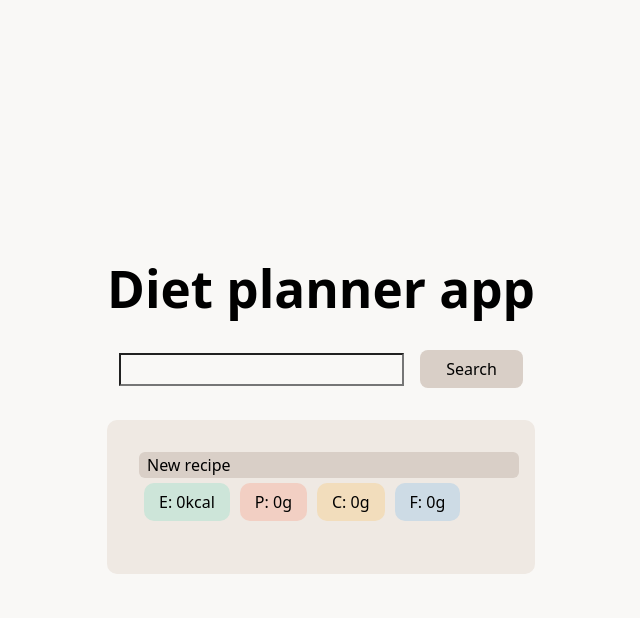
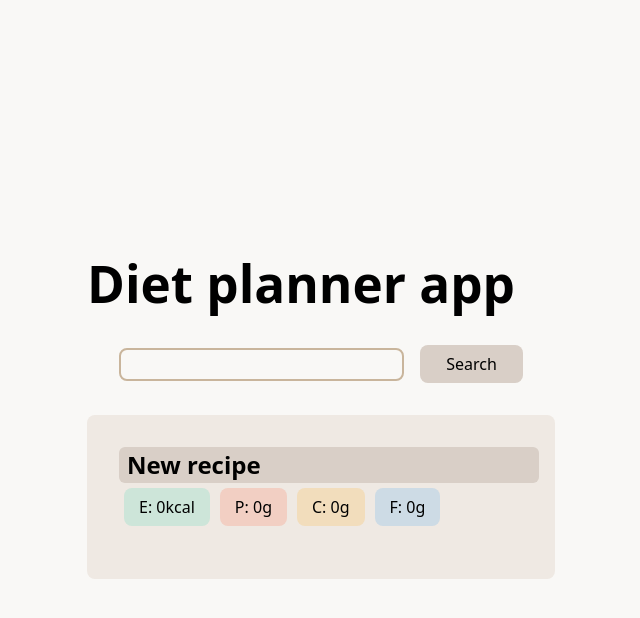
Before and after one commit to Nezxie/Diet-planner, a React (Vite) app: page / in a window 1280 px wide. Both pictures are taken after a click on the element "New recipe". Shown: the top 618 px of the page, without its empty margins (319-959 px from the left). Built offline with nearby package versions, Linux system fonts and the light colour scheme; some icons are missing.

Commit message:
font weight fix for inline editable and border radius fix

```diff
--- a/src/InlineEditable.jsx
+++ b/src/InlineEditable.jsx
@@ -46,7 +46,7 @@ export default function InlineEditable({value,onSave,placeholder="Untitled", cla
                                  <EditComponent
                                     autoFocus
                                     type={type}
-                                    className='inline-editable-input'
+                                    className={`inline-editable-input ${displayAs}` }
                                     onChange={(e)=>{setDraftValue(e.target.value)}}
                                     value={draftValue}
                                     onKeyDown={(e) => {
--- a/src/styles/InlineEditable.css
+++ b/src/styles/InlineEditable.css
@@ -37,7 +37,7 @@
     }
 
 .inline-editable-input{
-    background: transparent;
+  background: transparent;
   border: none;
   outline: none;
 
@@ -63,36 +63,28 @@ textarea.inline-editable-input {
   line-height: 1.4;
 }
 
-.recipe-title-form{
-    width:100%;
-    display: inline-flex;
-    justify-content: space-between;
-    align-items: center;
-    padding: 0px 8px;
-    border-radius: 6px;
-    transition: all 0.2s ease;
-    button{
-            background-color: transparent;
-            padding:5px;
-        }
-        button:focus,
-        button:focus-visible
-        {
-            outline: none;
-        }
-
-        button:hover {
-            border-color: transparent;
-        }
-    h2{
-        margin:0px;
-    }
+.inline-editable-input.h1{
+    font-size: 3.2em;
+    line-height: 1.1;
+    font-weight: bold;
 }
-
-.recipe-title-form:hover {
-  background-color: var(--bg-color-editable-text-hover);
+.inline-editable-input.h2{
+    font-size: 1.5em;
+    font-weight: bold;
 }
-
-.recipe-title-form:focus-within {
-  background-color: var(--bg-color-editable-text-editing);
+.inline-editable-input.h3{
+    font-size: 1.17em;
+    font-weight: bold;
 }
+.inline-editable-input.h4{
+    font-size: 1em;
+    font-weight: bold;
+}
+.inline-editable-input.h5{
+    font-size:  0.83em;
+    font-weight: bold;
+}
+.inline-editable-input.h6{
+    font-size: 0.67em;
+    font-weight: bold;
+}
--- a/src/styles/ProductList.css
+++ b/src/styles/ProductList.css
@@ -17,7 +17,7 @@ li{
     color:var(---label-text-color);
     font-weight: 500;
     padding: 7px 15px;
-    border-radius: 10px;
+    border-radius: var(--border-radius);
     margin: 5px;
 }
 
--- a/src/styles/RecipeCard.css
+++ b/src/styles/RecipeCard.css
@@ -2,7 +2,7 @@
     margin-top:2em;
     background-color: var(--bg-card-color);
     padding: 2rem;
-    border-radius: 10px;
+    border-radius: var(--border-radius);
 }
 .full-width{
     width: 100%;
--- a/src/styles/SearchBar.css
+++ b/src/styles/SearchBar.css
@@ -4,6 +4,8 @@
     align-items: center;
     input{
         font-size: 1.2em;
+        border-radius: var(--border-radius);
+        border: 2px solid var(--button-border-color-active);
     }
 }
 .search-button{
--- a/src/styles/index.css
+++ b/src/styles/index.css
@@ -7,6 +7,7 @@
   --bg-color-editable-text-editing:#242424;
 
   /*buttons and links*/
+  --border-radius:8px;
   --bg-color-button:#1a1a1a;
   --bg-color-button-active:#1a1a1a;
   --button-border-color:transparent;
@@ -105,7 +106,7 @@ h1 {
 }
 
 button {
-  border-radius: 8px;
+  border-radius: var(--border-radius);
   border: 1px solid var(--button-border-color);
   padding: 0.6em 1.2em;
   font-size: 1em;
```
